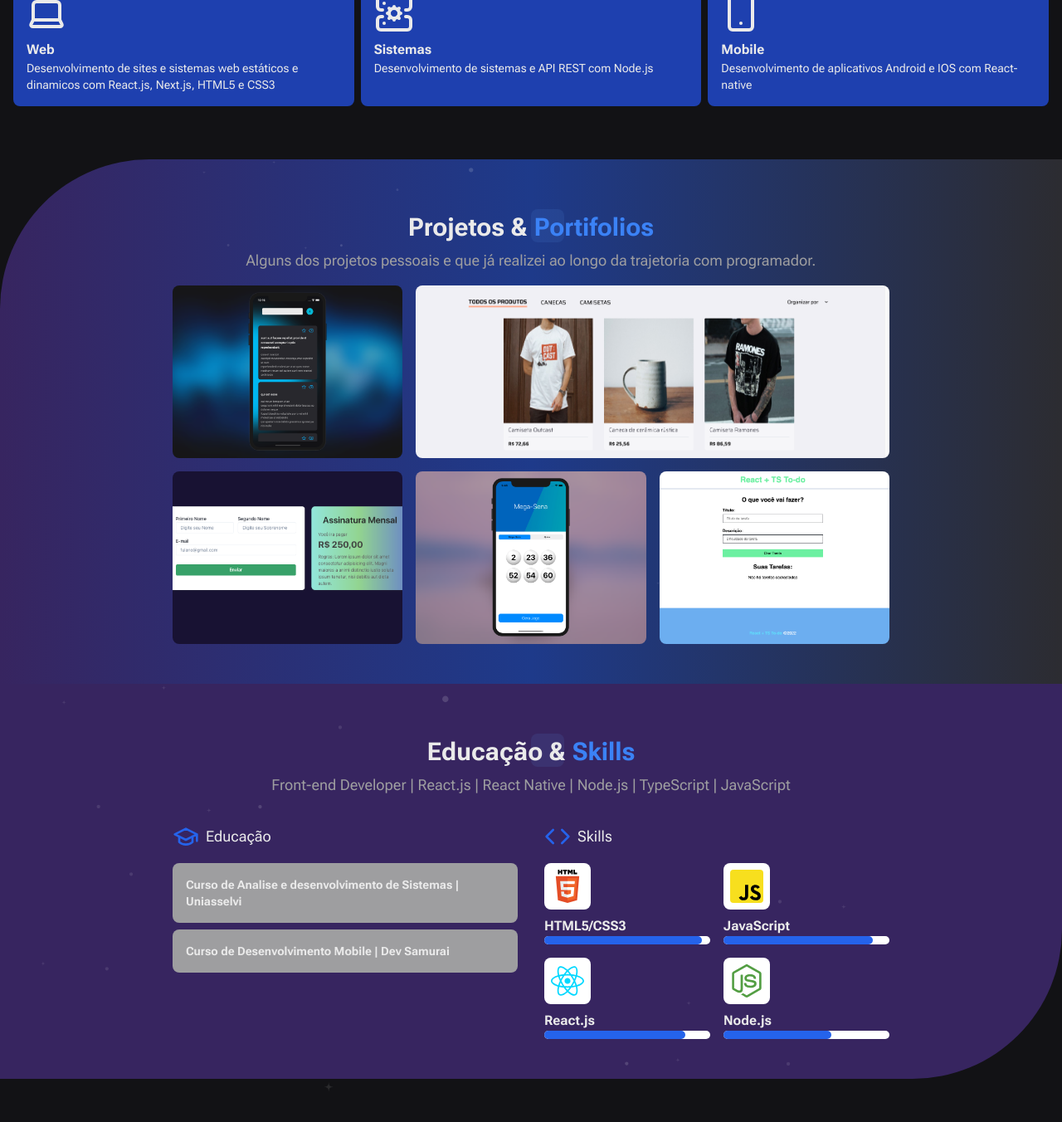
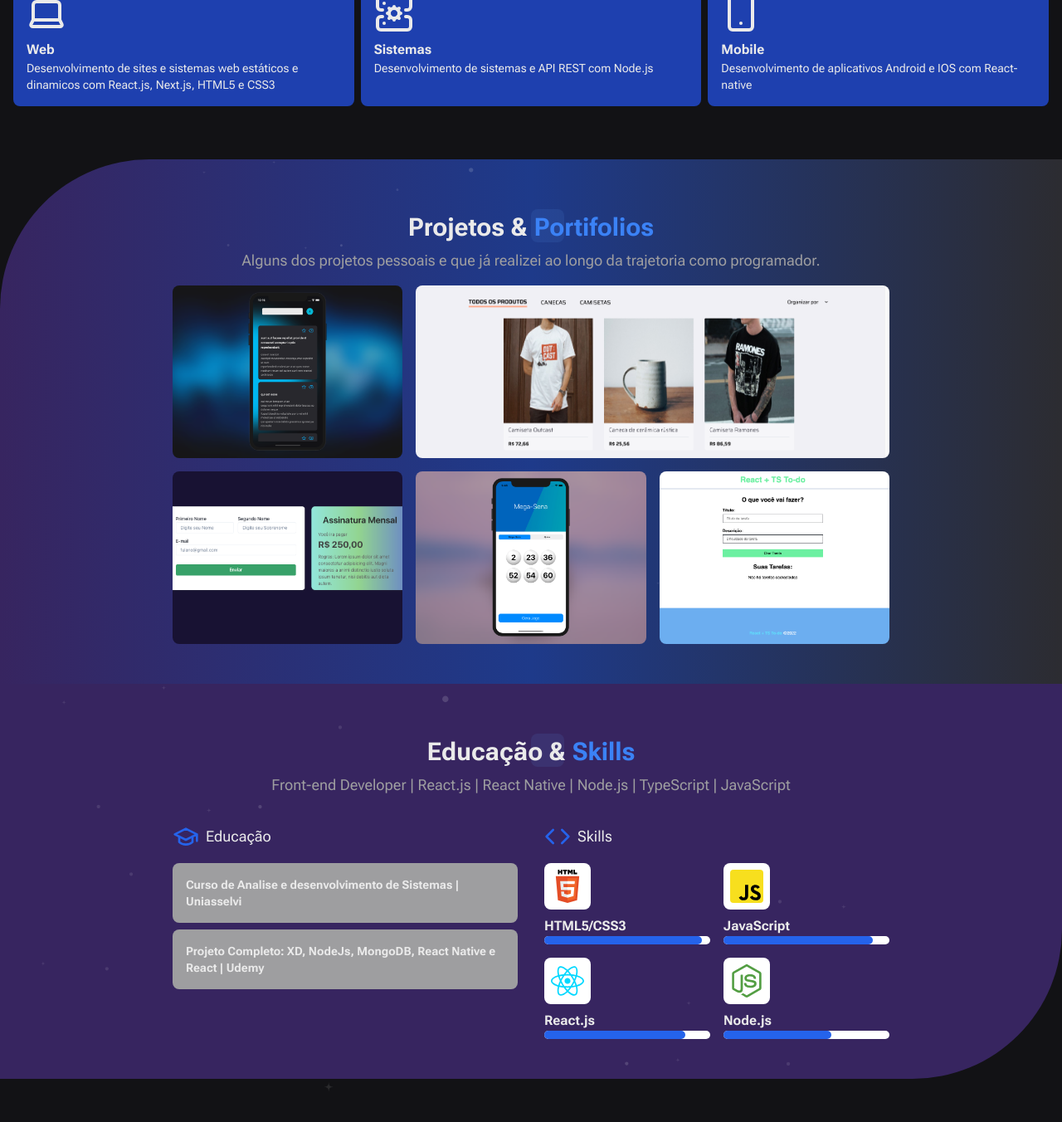
Before and after one commit to Mecbossdev/portifolio, a Next.js app: page / in a window 1280 px wide. Shown: the part 1370-2722 px from the top of the page at 83% size. Built offline with nearby package versions, Linux system fonts and the light colour scheme; a web font is replaced by a local one.

Commit message:
commit add

```diff
--- a/src/components/Projects.tsx
+++ b/src/components/Projects.tsx
@@ -55,7 +55,7 @@ export function Projects() {
             </h2>
             <p className="relative text-lg text-gray-200">
               Alguns dos projetos pessoais e que já realizei ao longo da
-              trajetoria com programador.
+              trajetoria como programador.
             </p>
             <div className="absolute left-1/2 top-3 z-0 h-10 w-10 rounded-lg bg-blue-400/10" />
           </div>
--- a/src/components/Skills.tsx
+++ b/src/components/Skills.tsx
@@ -8,7 +8,7 @@ export function Skills(props: SkillsProps) {
       name: 'Curso de Analise e desenvolvimento de Sistemas | Uniasselvi',
     },
     {
-      name: 'Curso de Desenvolvimento Mobile | Dev Samurai',
+      name: 'Projeto Completo: XD, NodeJs, MongoDB, React Native e React | Udemy',
     },
   ]
 
```
